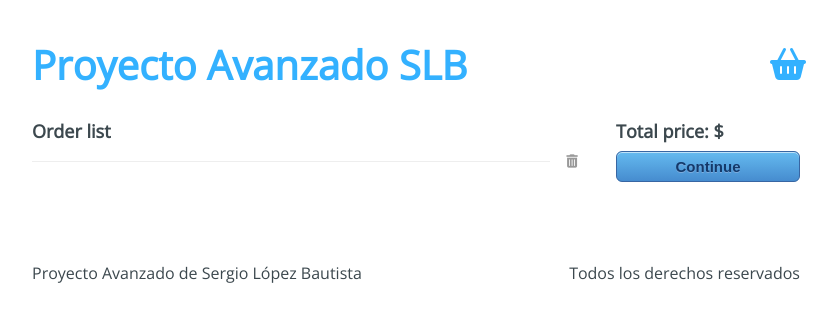
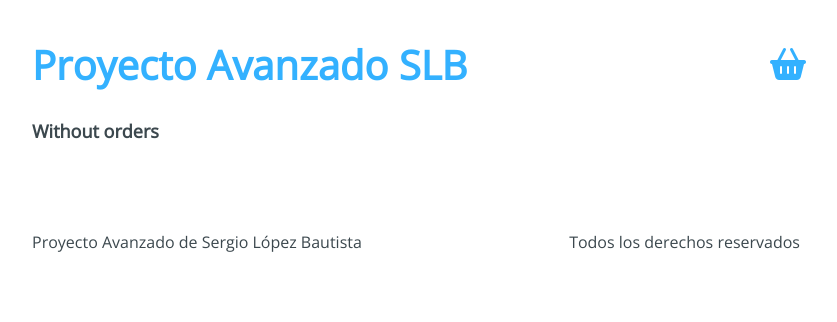
Before and after one commit to LBSergio/React_AP, a React app: page /checkout in a window 1280 px wide. Shown: the top 322 px of the page, without its empty margins (224-1061 px from the left). Built offline with nearby package versions, Linux system fonts and the light colour scheme.

Commit message:
Add checkout

```diff
--- a/src/containers/Checkout.jsx
+++ b/src/containers/Checkout.jsx
@@ -1,29 +1,54 @@
 import React from 'react';
 import { Link } from 'react-router-dom';
+import { AppContext } from '@context/AppContext';
 import '@Scomponents/Checkout.css';
+import { Product } from '../components/Product';
 
 const Checkout = () => {
+    const { state, removeFromCart } = React.useContext( AppContext );
+    const { cart } = state;
+
+    const handleRemove = product => () => {
+        removeFromCart(product);
+    }
+
+    const handleSumTotal = () => {
+        const reducer = (accumulator, currentValue) => accumulator + currentValue.price;
+        return sum = cart.reduce(reducer, 0);
+    }
+
     return(
         <div className='Checkout'>
             <div className='Checkout-content'>
-                <h3>Order list</h3>
-                <div className='Checkout-item'>
+                {cart.length > 0
+                    ? <h3>
+                        Order list
+                    </h3>
+                    :
+                    <h3>
+                        Without orders
+                    </h3>
+                }
+                { cart.map(item => (
+                    <div className='Checkout-item'>
                     <div className='Checkout-element'>
                         <h4>
-
+                            {item.title}
                         </h4>
                         <span>
-
+                            ${item.price}
                         </span>
                     </div>
-                    <button type='button'>
+                    <button type='button' onClick={handleRemove(item)}>
                         <i className='fas fa-trash-alt'/>
                     </button>
                 </div>
+                ))}
             </div>
-            <div className='Checkout-sidebar'>
+            { cart.length > 0 && (
+                <div className='Checkout-sidebar'>
                 <h3>
-                    Total price: $
+                    Total price: {handleSumTotal()}$
                 </h3>
                 <Link to='/checkout/information'>
                     <button type='button'>
@@ -31,6 +56,7 @@ const Checkout = () => {
                     </button>
                 </Link>
             </div>
+            )}
         </div>
     );
 }
```
